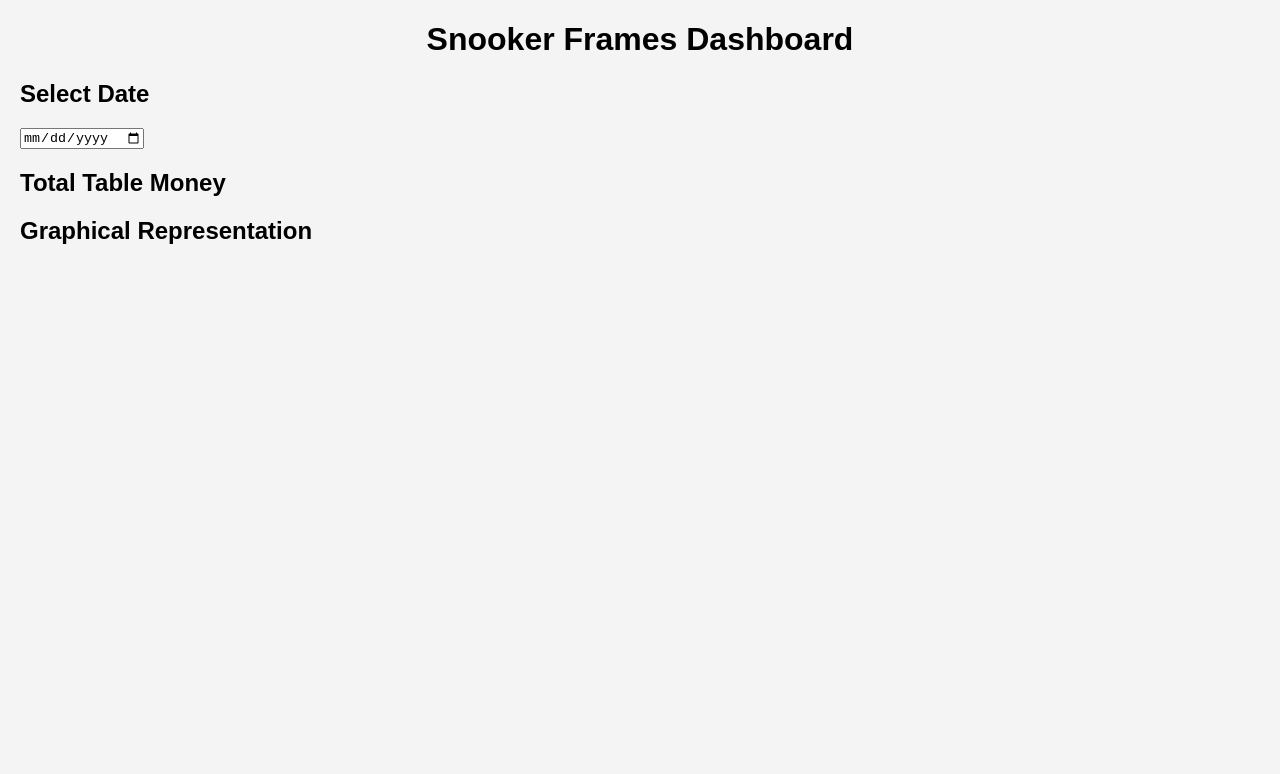
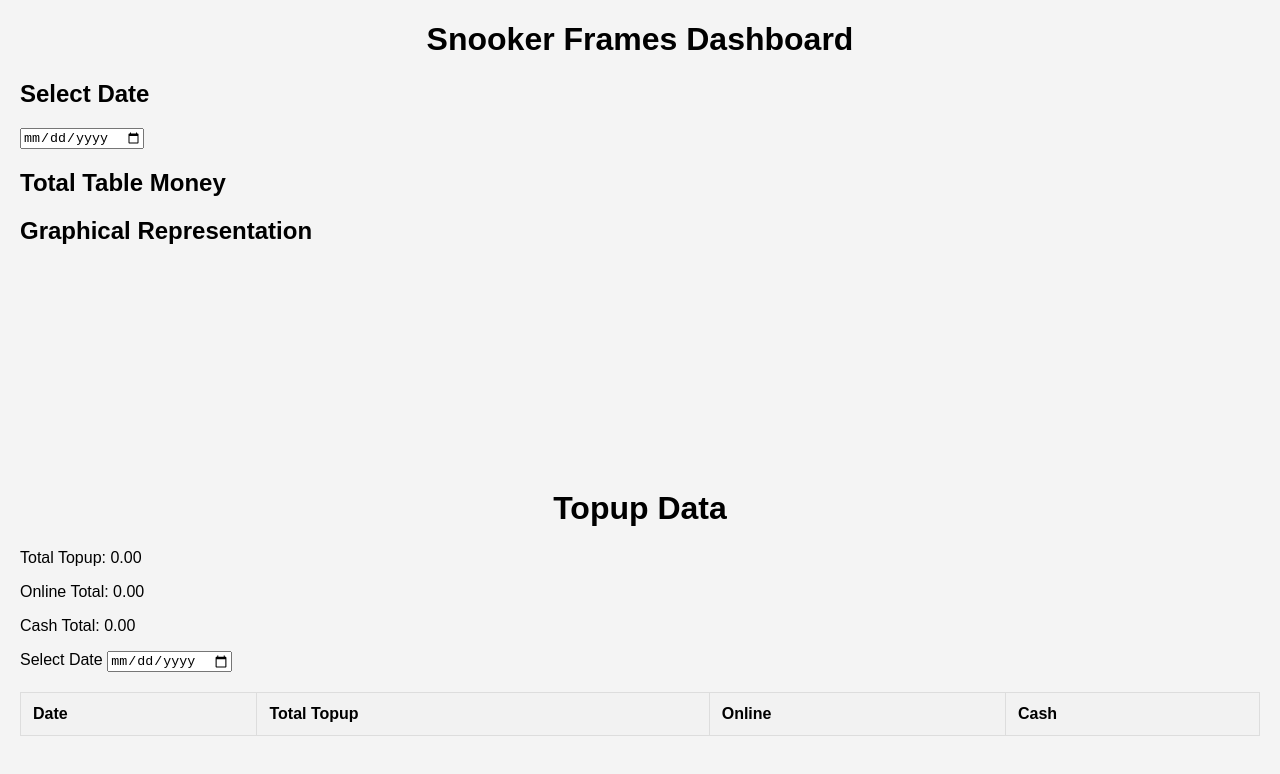
Before and after one commit to Yash22bisht/Sno_Dashboard, a plain HTML site: page index.html in a window 1280 px wide. Drawn offline with nearby package versions, Linux system fonts and the light colour scheme; no server answers.

Commit message:
Update index.html

```diff
--- a/index.html
+++ b/index.html
@@ -20,6 +20,45 @@
     <h2>Graphical Representation</h2>
     <canvas id="analyticsChart" width="400" height="200"></canvas> <!-- Chart.js canvas -->
 
+<div class="container my-4">
+        <!-- Heading -->
+        <h1>Topup Data</h1>
+
+        <!-- Modern Summary Box -->
+        <div class="summary-box">
+    <p>Total Topup: <span id="totalTopup">0.00</span></p>
+    <p>Online Total: <span id="onlineTotal">0.00</span></p>
+    <p>Cash Total: <span id="cashTotal">0.00</span></p>
+</div>
+
+        <!-- Date Selector -->
+        <div class="row justify-content-center mb-4">
+            <div class="col-12 col-sm-6 col-md-4">
+                <div class="input-group">
+                    <label for="dateSelector" class="input-group-text">Select Date</label>
+                    <input type="date" id="dateSelector" class="form-control">
+                </div>
+            </div>
+        </div>
+
+        <!-- Topup Table -->
+        <div class="table-responsive">
+            <table id="topupTable" class="table table-bordered table-hover text-center">
+                <thead>
+                    <tr>
+                        <th>Date</th>
+                        <th>Total Topup</th>
+                        <th>Online</th>
+                        <th>Cash</th>
+                    </tr>
+                </thead>
+                <tbody>
+                    <!-- Table rows will be dynamically inserted here by JavaScript -->
+                </tbody>
+            </table>
+        </div>
+</div>
+
     <script src="https://cdn.jsdelivr.net/npm/chart.js"></script> <!-- Include Chart.js -->
     <script src="dashboard.js"></script>
 </body>
```
